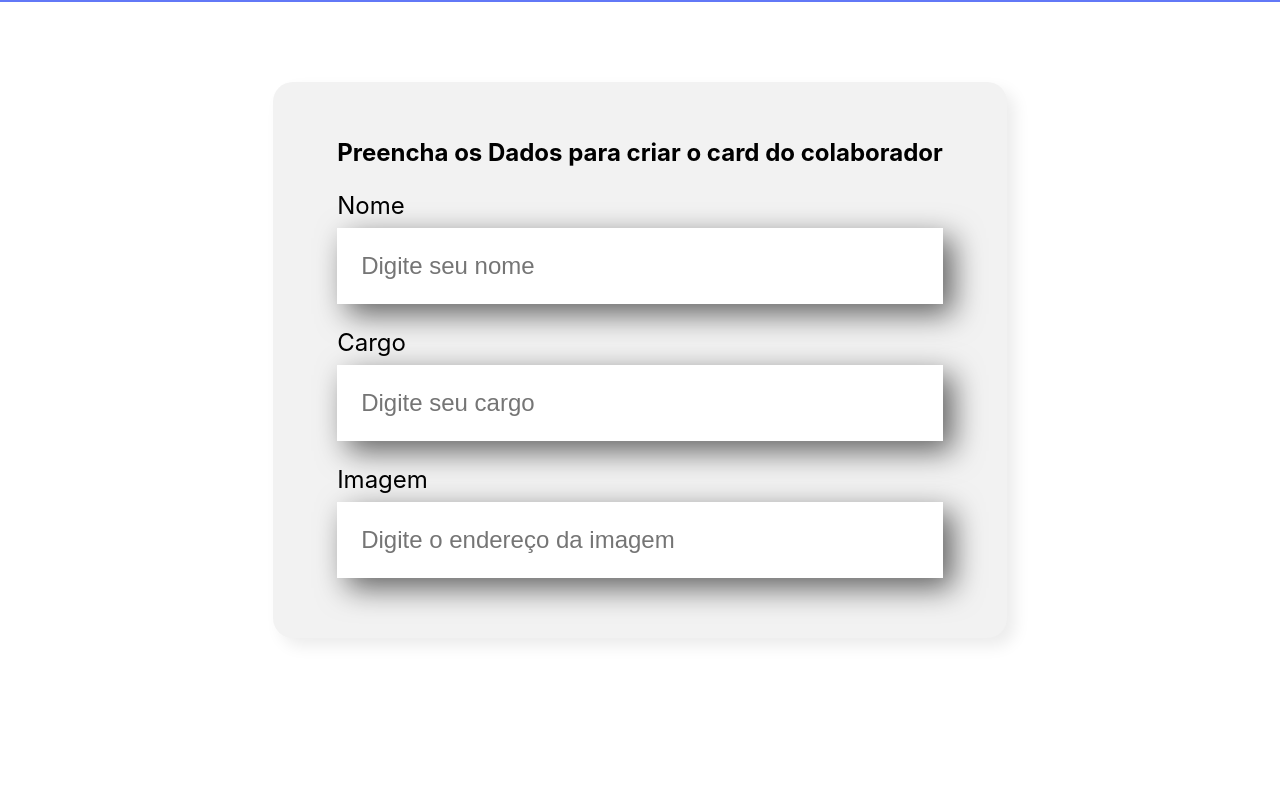
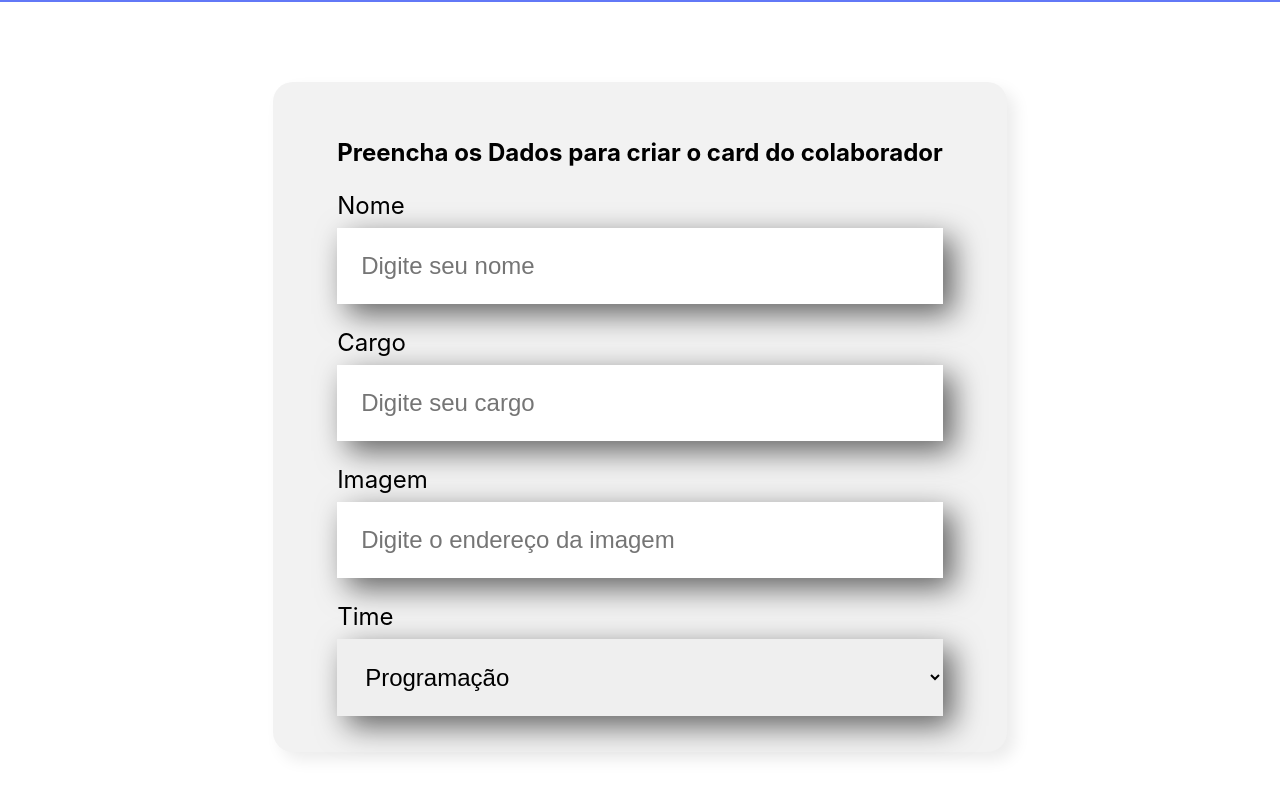
Before and after one commit to joao-saraiva/organo, a React (Create React App) app: page / in a window 1280 px wide. Shown: the part 496-1292 px from the top of the page. Before the commit the page ends 1214 px from the top, so only its background shows below. Built offline with nearby package versions, Linux system fonts and the light colour scheme.

Commit message:
creating dropdown component

```diff
--- /dev/null
+++ b/src/components/DropDown/DropDown.css
@@ -0,0 +1,17 @@
+.drop-down {
+}
+
+.drop-down label {
+  display: block;
+  margin-bottom: 8px;
+  font-size: 24px;
+}
+
+.drop-down select {
+  box-shadow: 10px 10px 30px rgba(0, 0, 0, 0.6);
+  border: none;
+  width: 100%;
+  font-size: 24px;
+  padding: 24px;
+  box-sizing: border-box;
+}
--- /dev/null
+++ b/src/components/DropDown/index.js
@@ -0,0 +1,16 @@
+import "./DropDown.css";
+
+const DropDown = (props) => {
+  return (
+    <div className="drop-down">
+      <label>{props.label}</label>
+      <select>
+        {props.itens.map((item) => (
+          <option key={item}>{item}</option>
+        ))}
+      </select>
+    </div>
+  );
+};
+
+export default DropDown;
--- a/src/components/Form/index.js
+++ b/src/components/Form/index.js
@@ -1,7 +1,18 @@
 import "./Form.css";
 import TextField from "../TextField";
+import DropDown from "../DropDown";
 
 const Form = () => {
+  const teams = [
+    "Programação",
+    "Front-End",
+    "Data Science",
+    "Devops",
+    "UX e Design",
+    "Mobile",
+    "Inovação e Gestão",
+  ];
+
   return (
     <section className="form">
       <form>
@@ -9,6 +20,7 @@
         <TextField label="Nome" placeholder="Digite seu nome" />
         <TextField label="Cargo" placeholder="Digite seu cargo" />
         <TextField label="Imagem" placeholder="Digite o endereço da imagem" />
+        <DropDown itens={teams} label="Time" />
       </form>
     </section>
   );
```
